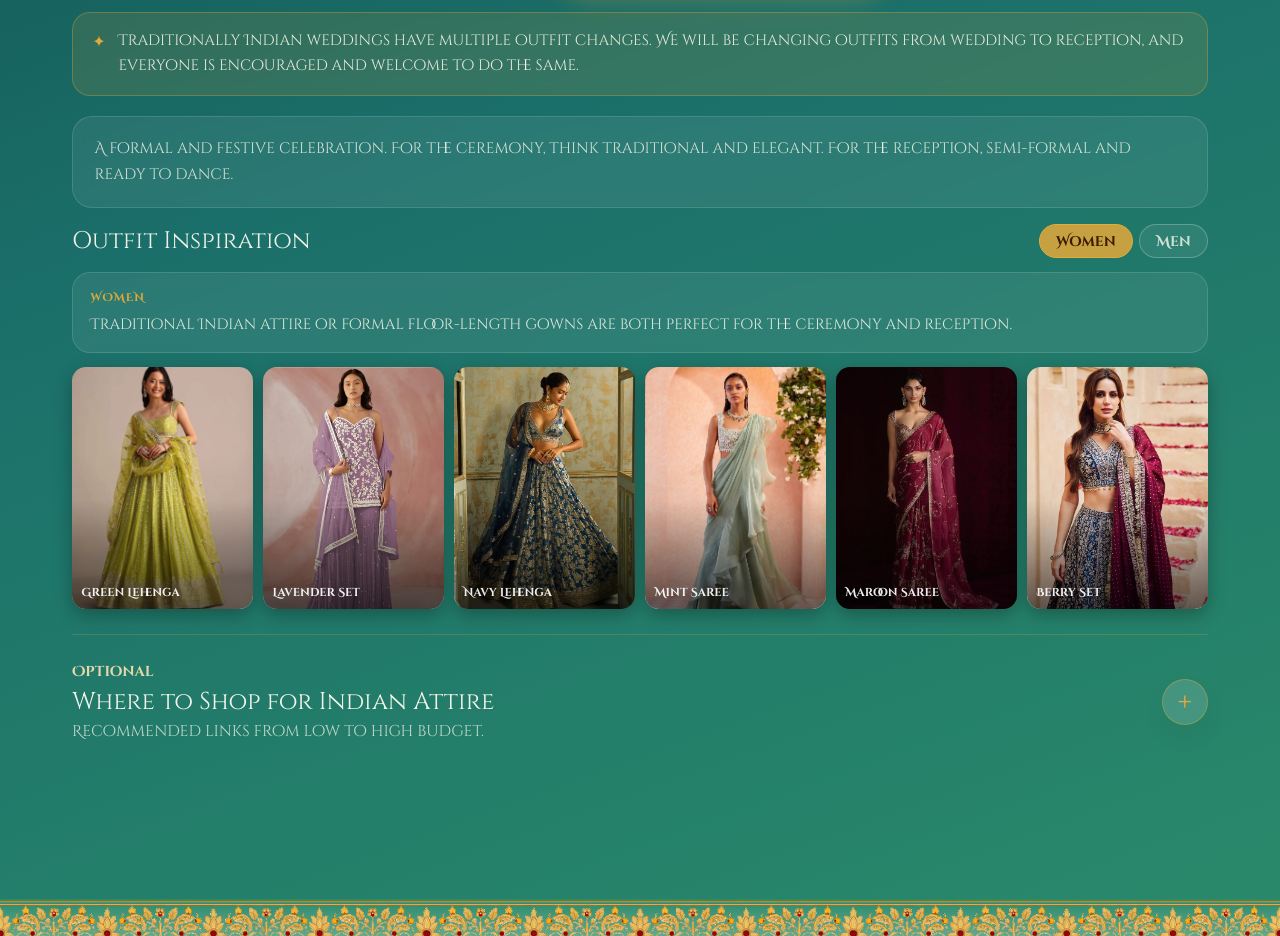
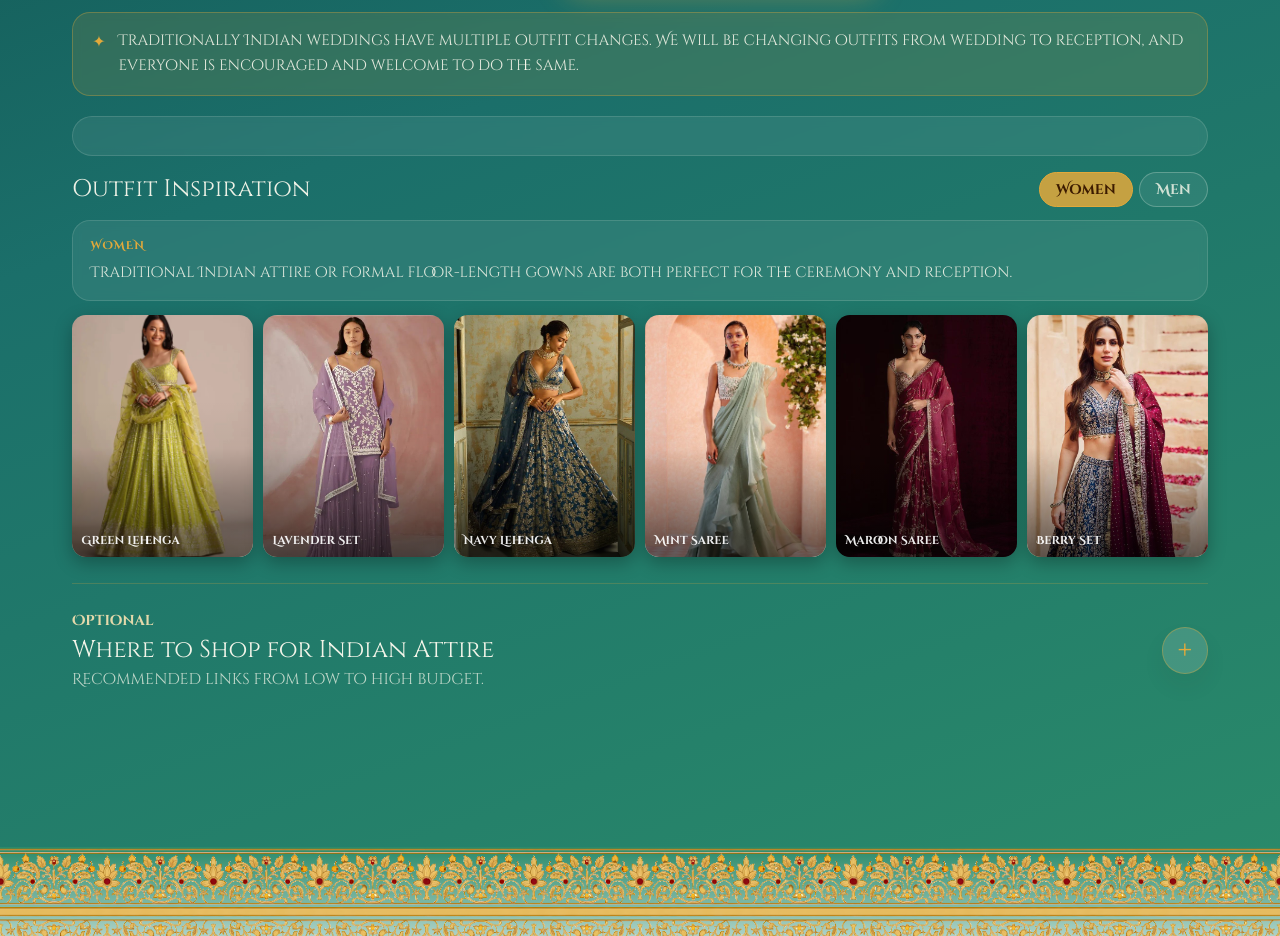
Before and after one commit to chad-storsagehq/weddingwebsite, a plain HTML site: page index.html in a window 1280 px wide. Shown: the part 3920-4856 px from the top of the page. Drawn offline with Linux system fonts and the light colour scheme.

Commit message:
Remove wedding attire guidance line

```diff
--- a/index.html
+++ b/index.html
@@ -372,7 +372,6 @@
           </div>
 
           <div class="dresscode__panel-top">
-            <p class="dresscode__panel-desc">A formal and festive celebration. For the ceremony, think traditional and elegant. For the reception, semi-formal and ready to dance.</p>
           </div>
 
           <div class="dresscode__inspo-section">
```
